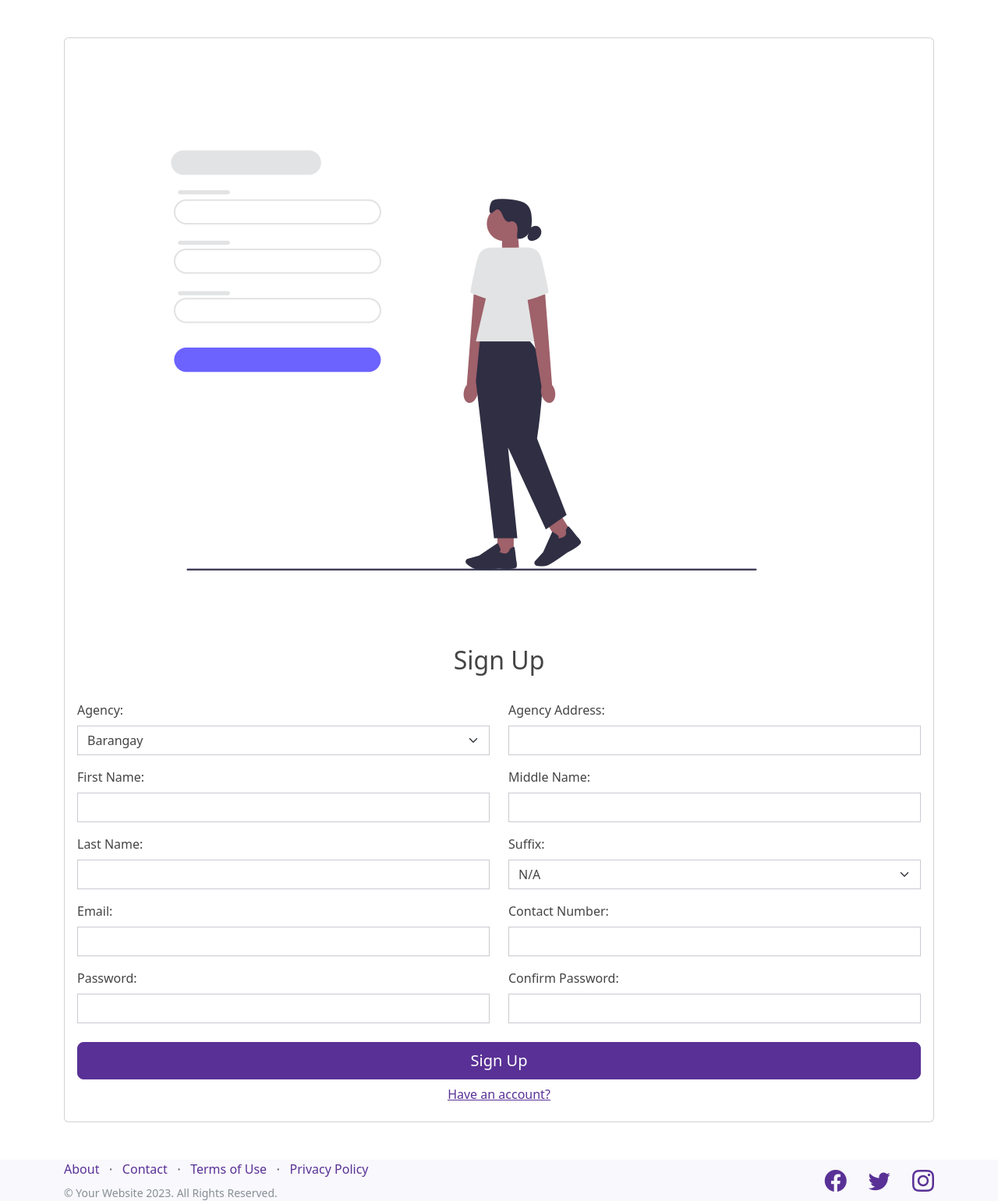
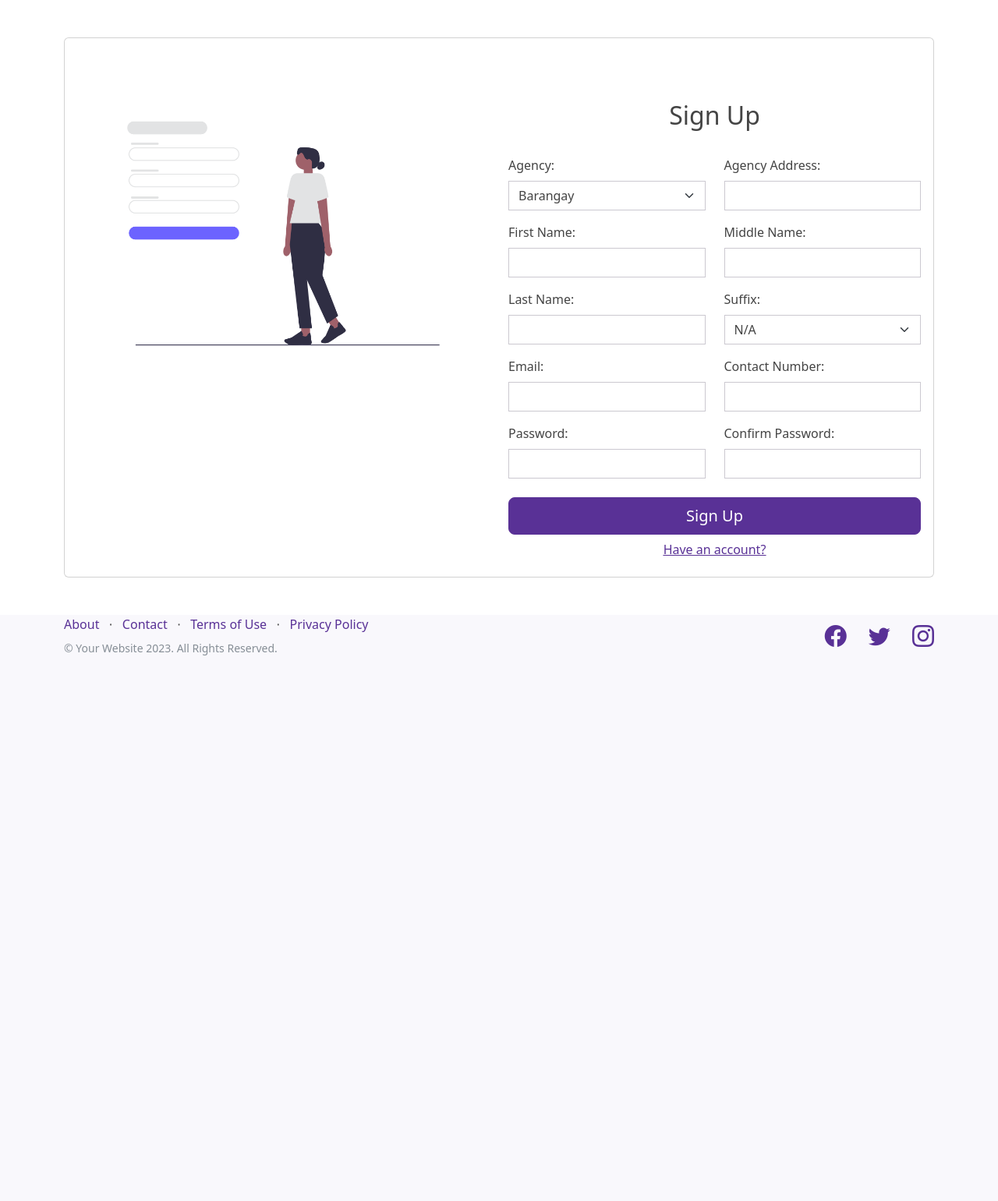
Before and after one commit to EljenMae/thesisVAWC, a Django app: page /signup/ in a window 1280 px wide. Shown: the part 78-1619 px from the top of the page at 78% size. After the commit the page ends 919 px from the top, so only its background shows below. Run offline with Django 4.2, Linux system fonts and the light colour scheme; some libraries are stand-ins or nearby versions; some web fonts are replaced.

Commit message:
finally done

```diff
--- a/vawc/base/templates/vawc/signup.html
+++ b/vawc/base/templates/vawc/signup.html
@@ -8,10 +8,10 @@
     <div class="card">
         <div class="card-body">
             <div class="row">
-                <div class="col-6 col-md-6 col-sm-8 order-1 order-md-1 pt-5 w-100">
+                <div class="col-lg-6 col-md-6 col-sm-8 pt-5">
                     <img src= "{% static '/img/signup.png' %}" class="img-fluid" alt="image">
                 </div>
-            <div class="col-6 col-md-6 col-sm-8 order-2 order-md-2 w-100">
+            <div class="col-lg-6 col-md-6 col-sm-8 pt-5">
                 <h2 class="text-center pt-3 pb-3">Sign Up</h2>
                     <div class="row pb-2">
                         <div class="col-lg-6 col-md-6 col-sm-8 pt-2"> <!--lastname-->
```
